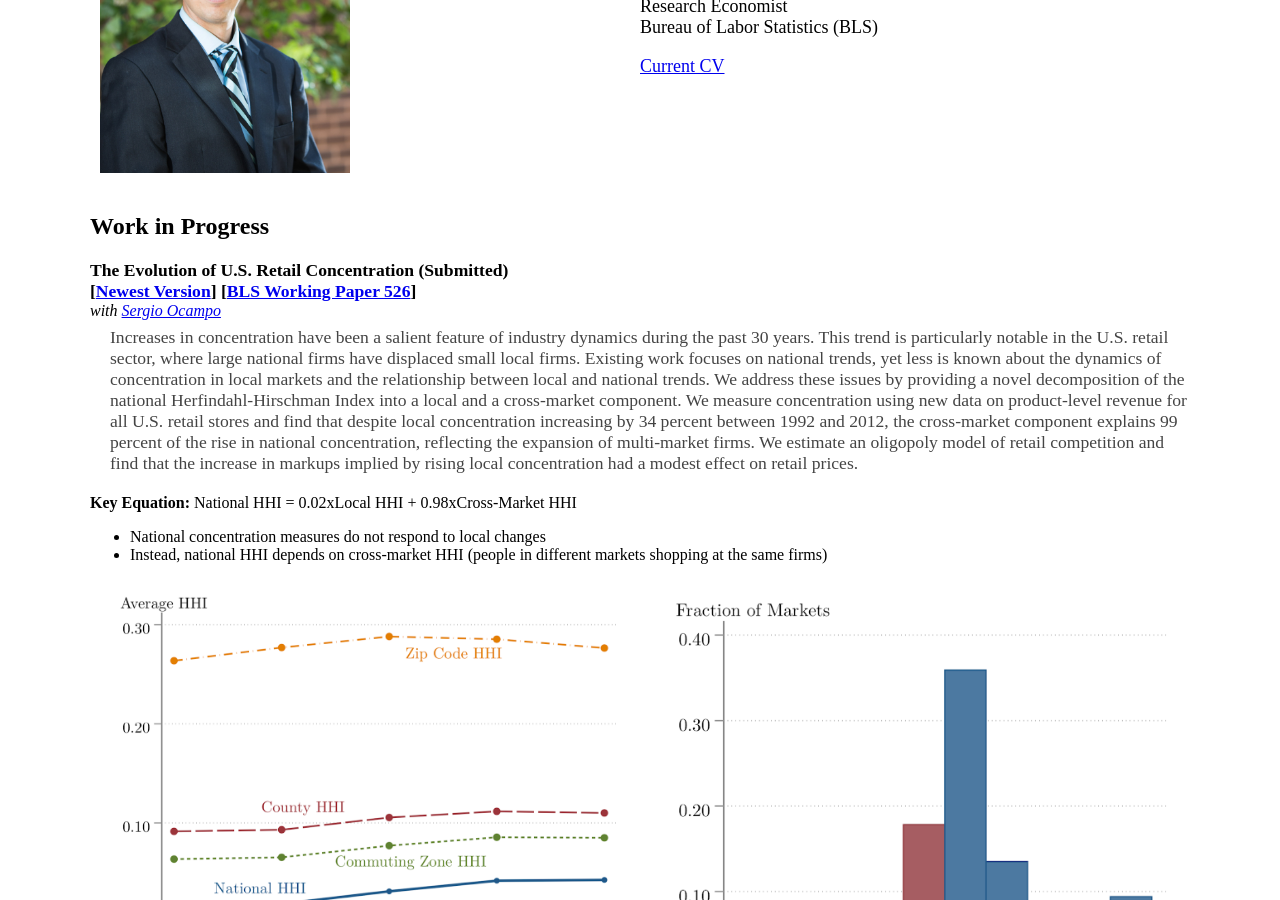
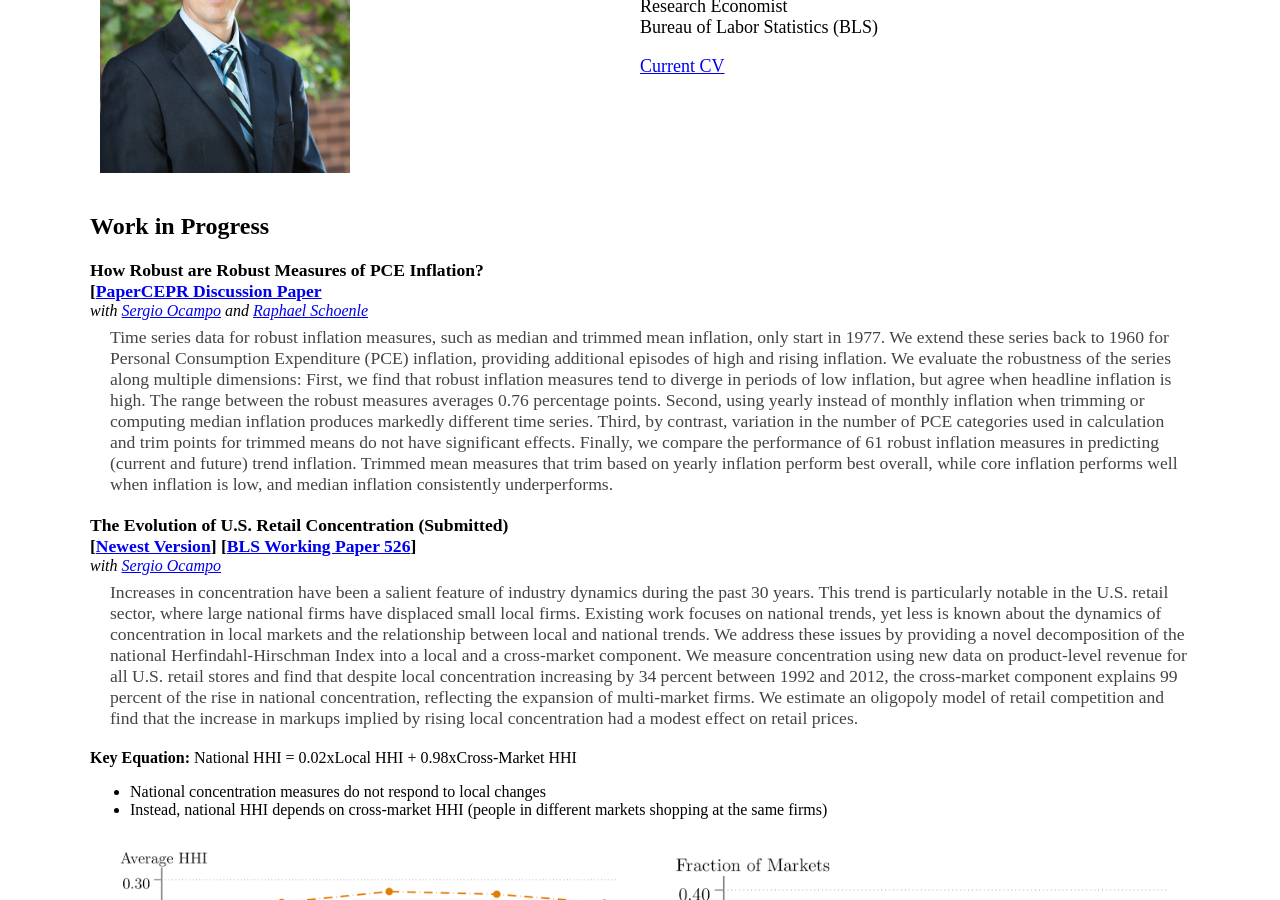
Before and after one commit to dominic-smith/dominic-smith.github.io, a Jekyll site: the page built from index.md, in a window 1280 px wide and 900 px high, scrolled down 372 px. Built offline with Jekyll 4.4.1, drawn with Linux system fonts in a browser that asks for light colours.

Commit message:
Update index.md

```diff
--- a/index.md
+++ b/index.md
@@ -35,6 +35,12 @@ layout: default
     <a name="research"></a>
 
 <h2>Work in Progress</h2>
+
+  <div class="paper">How Robust are Robust Measures of PCE Inflation? <br> [<a href="https://ocamp020.github.io/OSS_Robust_Inflation.pdf" rel="noopener noreferrer" target="_blank">Paper</a><a href="https://cepr.org/active/publications/discussion_papers/dp.php?dpno=17485" rel="noopener noreferrer" target="_blank">CEPR Discussion Paper</a></div>
+                <div class="coauthors"> with <a href="https://sites.google.com/site/sergiocampod" rel="noopener noreferrer" target="_blank">Sergio Ocampo</a> and <a href="https://people.brandeis.edu/~schoenle/" rel="noopener noreferrer" target="_blank">Raphael Schoenle</a> </div>
+                <div class="summary">
+  Time series data for robust inflation measures, such as median and trimmed mean inflation, only start in 1977. We extend these series back to 1960 for Personal Consumption Expenditure (PCE) inflation, providing additional episodes of high and rising inflation.  We evaluate the robustness of the series along multiple dimensions: First, we find that robust inflation measures tend to diverge in periods of low inflation, but agree when headline inflation is high. The range between the robust measures averages 0.76 percentage points. Second, using yearly instead of monthly inflation when trimming or computing median inflation produces markedly different time series.  Third, by contrast, variation in the number of PCE categories used in calculation and trim points for trimmed means do not have significant effects. Finally, we compare the performance of 61 robust inflation measures in predicting (current and future) trend inflation. Trimmed mean measures that trim based on yearly inflation perform best overall, while core inflation performs well when inflation is low, and median inflation consistently underperforms. </div>
+
                 <div class="paper">The Evolution of U.S. Retail Concentration (Submitted) <br> [<a href="http://www.google.com/url?q=http%3A%2F%2Focamp020.github.io%2FSmith_Ocampo_2021_The_Evolution_of_U_S__Retail_Concentration.pdf&sa=D&sntz=1&usg=AFQjCNEONyaSYK94V6wRffXBWyvdu1e98g" rel="noopener noreferrer" target="_blank">Newest Version</a>] [<a href="https://www.bls.gov/osmr/research-papers/2020/pdf/ec200080.pdf" rel="noopener noreferrer" target="_blank">BLS Working Paper 526</a>]</div>
                 <div class="coauthors"> with <a href="https://sites.google.com/site/sergiocampod" rel="noopener noreferrer" target="_blank">Sergio Ocampo</a> </div>
                 <div class="summary">Increases in concentration have been a salient feature of industry dynamics during the past 30 years. This trend is particularly notable in the U.S. retail sector, where large national firms have displaced small local firms. Existing work focuses on national trends, yet less is known about the dynamics of concentration in local markets and the relationship between local and national trends. We address these issues by providing a novel decomposition of the national Herfindahl-Hirschman Index into a local and a cross-market component.  We measure concentration using new data on product-level revenue for all U.S. retail stores and find that despite local concentration increasing by 34 percent between 1992 and 2012, the cross-market component explains 99 percent of the rise in national concentration, reflecting the expansion of multi-market firms. We estimate an oligopoly model of retail competition and find that the increase in markups implied by rising local concentration had a modest effect on retail prices.</div>
```
